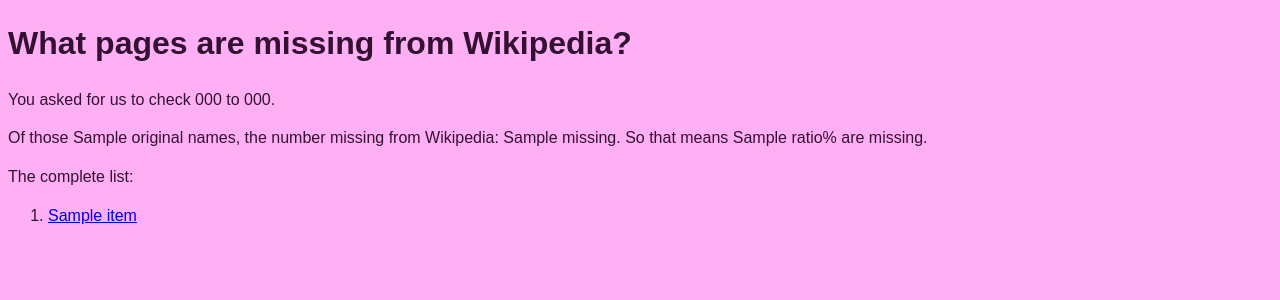
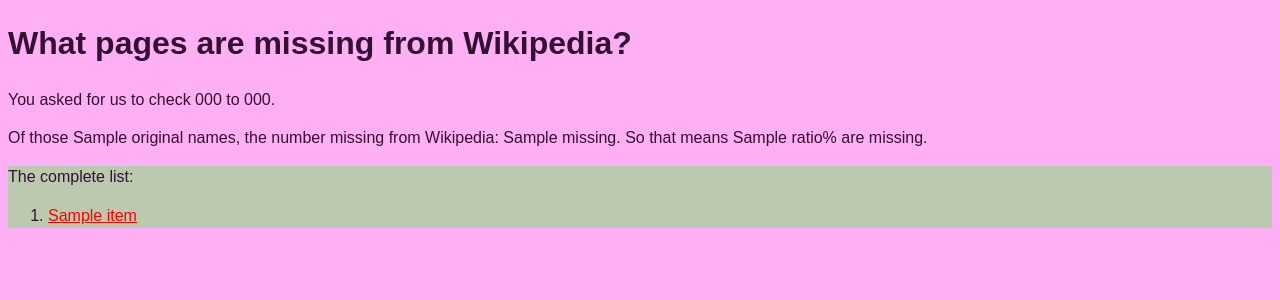
Before and after one commit to brainwane/missing-from-wikipedia, a Flask app: template webapp/templates/results.html in a window 1280 px wide. Shown: the top 300 px of the page. Run offline with Flask 2, Linux system fonts and the light colour scheme; the template is opened without the code that fills it: most values are stand-ins (such as "Sample title", 1, 10 or a date in 2020).

Commit message:
links are red

```diff
--- a/webapp/static/css/my.css
+++ b/webapp/static/css/my.css
@@ -1,4 +1,3 @@
-
 html {
   font-family: sans-serif;
   -webkit-text-size-adjust: 100%;
@@ -84,3 +83,11 @@
 color: #111221;
 background-color: #bbcaae;
     }
+
+#missingnames {
+background-color: #bbcaae;
+}
+
+a:link {
+color:red;
+}
```
